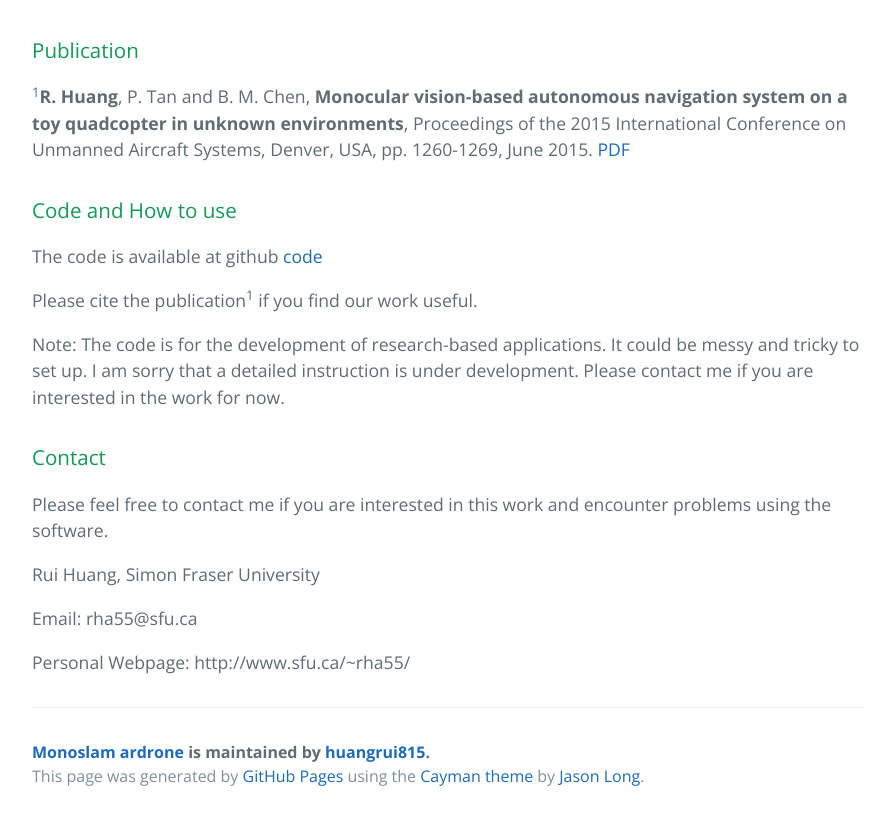
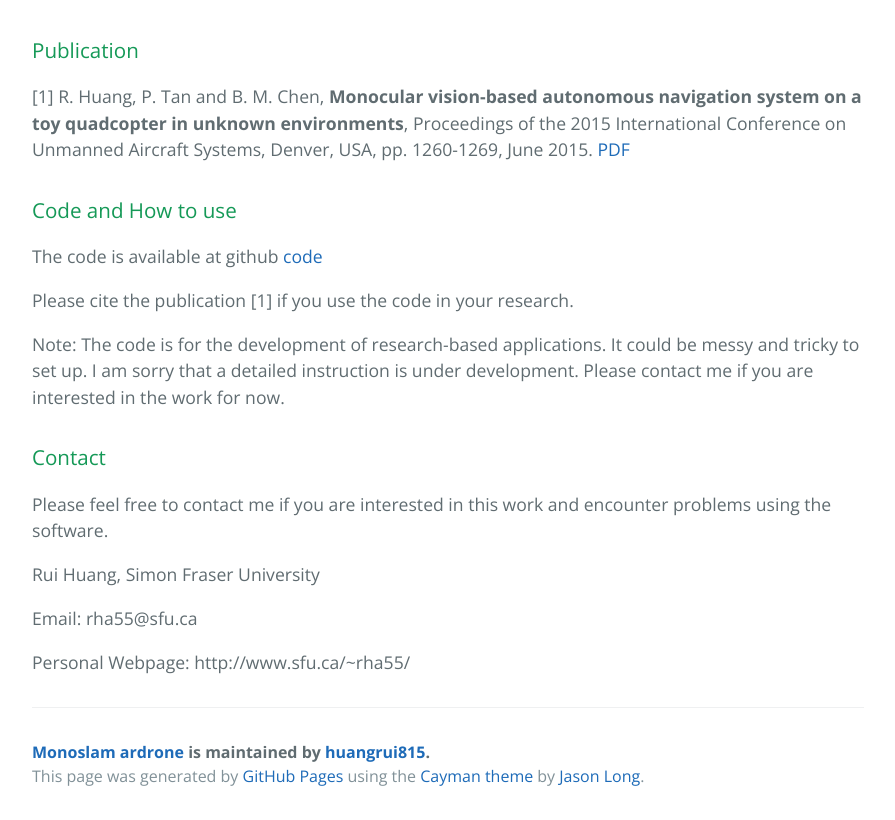
Before and after one commit to huangrui815/MonoSLAM_ARDrone, a plain HTML site: page index.html in a window 1280 px wide. Shown: the part 1892-2712 px from the top of the page, without its empty margins (192-1087 px from the left). Drawn offline with nearby package versions, Linux system fonts and the light colour scheme.

Commit message:
change page

```diff
--- a/index.html
+++ b/index.html
@@ -56,12 +56,12 @@
 <h3>
 <a id="creating-pages-manually" class="anchor" href="#creating-pages-manually" aria-hidden="true"><span class="octicon octicon-link"></span></a>Publication</h3>
 
-<p><sup>1</sup><b>R. Huang</b>, P. Tan and B. M. Chen, <b>Monocular vision-based autonomous navigation system on a toy quadcopter in unknown environments</b>, Proceedings of the 2015 International Conference on Unmanned Aircraft Systems, Denver, USA, pp. 1260-1269, June 2015. <a href="https://drive.google.com/open?id=0B_0yL6uDPBqSSmY4TVdsa1M4Nlk">PDF</a></p>
+<p>[1] R. Huang</b>, P. Tan and B. M. Chen, <b>Monocular vision-based autonomous navigation system on a toy quadcopter in unknown environments</b>, Proceedings of the 2015 International Conference on Unmanned Aircraft Systems, Denver, USA, pp. 1260-1269, June 2015. <a href="https://drive.google.com/open?id=0B_0yL6uDPBqSSmY4TVdsa1M4Nlk">PDF</a></p>
 
 <h3>
 <a id="support-or-contact" class="anchor" href="#support-or-contact" aria-hidden="true"><span class="octicon octicon-link"></span></a>Code and How to use</h3>
 <p>The code is available at github <a href="https://github.com/huangrui815/MonoSLAM_ARDrone">code</a>
-<p>Please cite the publication<sup>1</sup> if you find our work useful.
+<p>Please cite the publication [1] if you use the code in your research.
 <p>Note: The code is for the development of research-based applications. It could be messy and tricky to set up. I am sorry that a detailed instruction is under development. Please contact me if you are interested in the work for now.</p>
 
 <h3>
```
